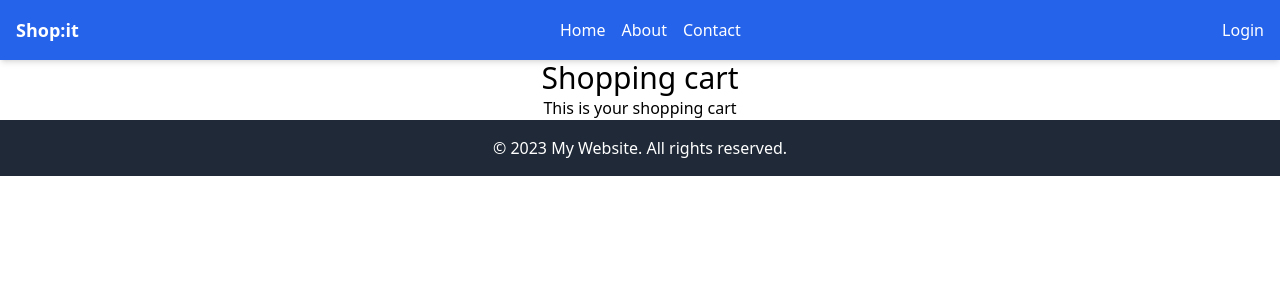
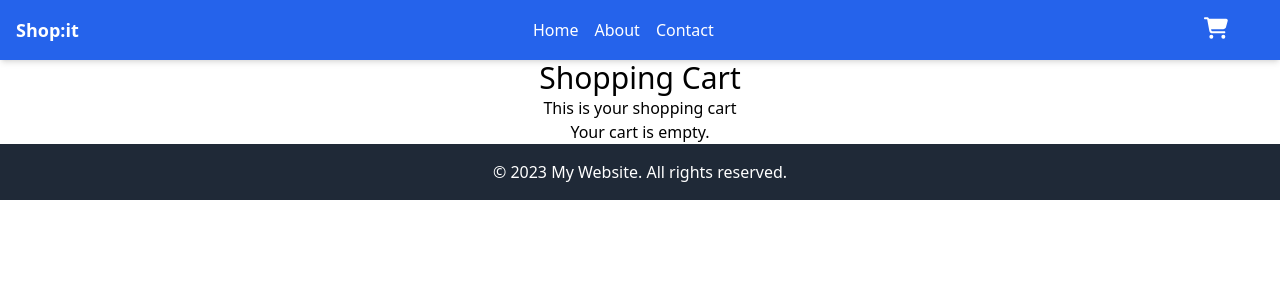
Before and after one commit to EliseAur/ecom-store, a React (Vite) app: page /cart in a window 1280 px wide. Shown: the top 300 px of the page. Built offline with nearby package versions, Linux system fonts and the light colour scheme.

Commit message:
Adding cart functionality to the page

```diff
--- a/src/components/header.jsx
+++ b/src/components/header.jsx
@@ -3,9 +3,9 @@ import { Link, useLocation } from "react-router-dom";
 import { FontAwesomeIcon } from "@fortawesome/react-fontawesome";
 import { faBars, faTimes, faCartShopping } from "@fortawesome/free-solid-svg-icons";
 
-function Header() {
+function Header({ cart }) {
   const [isOpen, setIsOpen] = useState(false);
-  const cartItemCount = 3; // Placeholder number for now
+  // const cartItemCount = 3; // Placeholder number for now
   const location = useLocation();
 
   const toggleMenu = () => {
@@ -16,6 +16,8 @@ function Header() {
   useEffect(() => {
     setIsOpen(false);
   }, [location]);
+
+  const totalCartItems = cart.reduce((sum, product) => sum + product.quantity, 0);
 
   return (
     <header className="bg-blue-600 text-white shadow-md w-full">
@@ -29,9 +31,9 @@ function Header() {
           <span className="relative mx-9">
             <Link to="/cart" className="hover:text-gray-200">
               <FontAwesomeIcon icon={faCartShopping} className="h-6 w-6" />
-              {cartItemCount > 0 && (
+              {totalCartItems > 0 && (
                 <span className="absolute bottom-3 left-5 inline-flex items-center justify-center px-1.5 py-1 text-[10px] font-bold leading-none text-red-100 bg-red-600 rounded-full">
-                  {cartItemCount}
+                  {totalCartItems}
                 </span>
               )}
             </Link>
@@ -51,9 +53,19 @@ function Header() {
             Contact
           </Link>
         </nav>
-        <Link to="/login" className="hover:text-gray-200 hidden md:block">
+        {/* <Link to="/login" className="hover:text-gray-200 hidden md:block">
           Login
-        </Link>
+        </Link> */}
+        <span className="relative mx-9 hidden md:block">
+          <Link to="/cart" className="hover:text-gray-200">
+            <FontAwesomeIcon icon={faCartShopping} className="h-6 w-6" />
+            {totalCartItems > 0 && (
+              <span className="absolute bottom-3 left-5 inline-flex items-center justify-center px-1.5 py-1 text-[10px] font-bold leading-none text-red-100 bg-red-600 rounded-full">
+                {totalCartItems}
+              </span>
+            )}
+          </Link>
+        </span>
       </div>
       {isOpen && (
         <div className="fixed inset-0 bg-blue-600 text-white flex flex-col items-center justify-start z-50">
@@ -71,18 +83,14 @@ function Header() {
               Contact
             </Link>
             <div className="relative">
-              <Link to="/cart" className="hover:text-gray-200">
-                <FontAwesomeIcon icon={faCartShopping} className="h-6 w-6" />
-                {cartItemCount > 0 && (
-                  <span className="absolute bottom-3 left-5 inline-flex items-center justify-center px-1.5 py-1 text-[10px] font-bold leading-none text-red-100 bg-red-600 rounded-full">
-                    {cartItemCount}
-                  </span>
-                )}
+              <Link to="/cart" className="block px-4 py-2 hover:text-gray-200">
+                Cart
+                <FontAwesomeIcon icon={faCartShopping} className="h-5 w-5 px-2" />
               </Link>
             </div>
-            <Link to="/login" className="block px-4 py-2 hover:text-gray-200">
+            {/* <Link to="/login" className="block px-4 py-2 hover:text-gray-200">
               Login
-            </Link>
+            </Link> */}
           </div>
         </div>
       )}
--- a/src/layouts/mainLayout.jsx
+++ b/src/layouts/mainLayout.jsx
@@ -1,11 +1,19 @@
+import { useState } from "react";
 import { Header, Footer } from "../components";
 import { Outlet } from "react-router-dom";
+import { addToCart as addToCartUtil } from "../utils";
 
 function MainLayout() {
+  const [cart, setCart] = useState([]);
+
+  const addToCart = (product) => {
+    setCart((prevCart) => addToCartUtil(prevCart, product));
+  };
+
   return (
     <div id="main-container" className="">
-      <Header />
-      <Outlet />
+      <Header cart={cart} />
+      <Outlet context={{ cart, setCart, addToCart }} />
       <Footer />
     </div>
   );
--- a/src/pages/cart.jsx
+++ b/src/pages/cart.jsx
@@ -1,9 +1,76 @@
+import { Link, useOutletContext } from "react-router-dom";
+import { calculateDiscount } from "../utils/calculateDiscount";
+import { groupProductsById } from "../utils/groupProductsById";
+
 function Cart() {
+  const { cart, setCart } = useOutletContext();
+  const groupedProducts = groupProductsById(cart);
+  const total = groupedProducts.reduce((sum, product) => sum + product.discountedPrice * product.quantity, 0);
+
+  const handleQuantityChange = (productId, newQuantity) => {
+    if (newQuantity <= 0) {
+      setCart((prevCart) => prevCart.filter((product) => product.id !== productId));
+    } else {
+      setCart((prevCart) => prevCart.map((product) => (product.id === productId ? { ...product, quantity: newQuantity } : product)));
+    }
+  };
+
   return (
     <div id="main-container" className="container mx-auto">
       <main className="text-center">
-        <h1 className="text-3xl">Shopping cart</h1>
+        <h1 className="text-3xl">Shopping Cart</h1>
         <p>This is your shopping cart</p>
+        {groupedProducts.length === 0 ? (
+          <p>Your cart is empty.</p>
+        ) : (
+          <div className="overflow-x-auto">
+            <table className="min-w-full bg-white">
+              <thead>
+                <tr>
+                  <th className="py-2 text-xs sm:text-base">Product</th>
+                  <th className="py-2 text-xs sm:text-base">Quantity</th>
+                  <th className="py-2 text-xs sm:text-base">Price</th>
+                  <th className="py-2 text-xs sm:text-base">Total</th>
+                </tr>
+              </thead>
+              <tbody>
+                {groupedProducts.map((product, index) => {
+                  const discountInfo = calculateDiscount(product);
+                  const totalPrice = product.discountedPrice * product.quantity;
+                  return (
+                    <tr key={index} className="border-b">
+                      <td className="py-2 text-xs sm:text-base">
+                        <Link to={`/product/${product.id}`} className="flex flex-col items-center">
+                          <img src={product.image.url} alt={product.image.alt} className="w-12 h-12 object-cover rounded-md hover:opacity-75 transition-opacity duration-200" />
+                          <div className="hover:underline">{product.title}</div>
+                          {discountInfo && <div className="text-red-600">On sale: -{discountInfo.discountPercentage.toFixed(2)}%</div>}
+                        </Link>
+                      </td>
+                      <td className="py-2">
+                        <input
+                          type="number"
+                          value={product.quantity}
+                          min="0"
+                          className="w-12 text-center border rounded"
+                          onChange={(e) => handleQuantityChange(product.id, parseInt(e.target.value))}
+                        />
+                      </td>
+                      <td className="py-2">${product.discountedPrice.toFixed(2)}</td>
+                      <td className="py-2">${totalPrice.toFixed(2)}</td>
+                    </tr>
+                  );
+                })}
+                <tr className="font-bold">
+                  <td className="w-1/3 py-2 text-xs sm:text-base">Total:</td>
+                  <td className="w-2/9 py-2 text-xs sm:text-base"></td>
+                  <td className="w-2/9 py-2 text-xs sm:text-base"></td>
+                  <td className="w-2/9 py-2 text-xs sm:text-base">${total.toFixed(2)}</td>
+                </tr>
+              </tbody>
+            </table>
+            <button className="mt-4 bg-blue-600 text-white px-4 py-2 rounded-md hover:bg-blue-700">Checkout</button>
+          </div>
+        )}
       </main>
     </div>
   );
--- a/src/pages/productDetail.jsx
+++ b/src/pages/productDetail.jsx
@@ -1,11 +1,12 @@
 import { useState, useEffect } from "react";
-import { useParams } from "react-router-dom";
+import { useParams, useOutletContext } from "react-router-dom";
 import { fetchProductDetails } from "../api";
 import { ProductDetailContent } from "../components";
 import { ErrorMessage } from "../components";
 
 function ProductDetail() {
   const { id } = useParams();
+  const { addToCart } = useOutletContext();
   const [product, setProduct] = useState(null);
   const [error, setError] = useState(null);
 
@@ -28,18 +29,8 @@ function ProductDetail() {
 
   const handleAddToCart = (product) => {
     console.log("Add to Cart:", product);
-    // Implement the logic to add the product to the cart later
+    addToCart({ ...product, quantity: 1 });
   };
-
-  // if (error) {
-  //   return (
-  //     <div>
-  //       <h2>Error: {error.message}</h2>
-  //       <p>Status: {error.status}</p>
-  //       <p>Status code: {error.statusCode}</p>
-  //     </div>
-  //   );
-  // }
 
   if (error) {
     return <ErrorMessage message={error.message} status={error.status} statusCode={error.statusCode} />;
--- /dev/null
+++ b/src/utils/addToCart.js
@@ -0,0 +1,8 @@
+export const addToCart = (cart, product) => {
+  const existingProduct = cart.find((item) => item.id === product.id);
+  if (existingProduct) {
+    return cart.map((item) => (item.id === product.id ? { ...item, quantity: item.quantity + 1 } : item));
+  } else {
+    return [...cart, { ...product, quantity: 1 }];
+  }
+};
--- /dev/null
+++ b/src/utils/calculateDiscount.js
@@ -0,0 +1,9 @@
+export function calculateDiscount(product) {
+  const { price, discountedPrice } = product;
+  if (discountedPrice >= price) {
+    return null;
+  }
+  const discount = price - discountedPrice;
+  const discountPercentage = (discount / price) * 100;
+  return { discount, discountPercentage, product };
+}
--- /dev/null
+++ b/src/utils/groupProductsById.js
@@ -0,0 +1,12 @@
+export function groupProductsById(cart) {
+  const groupedProducts = cart.reduce((groupedProducts, product) => {
+    const existingProduct = groupedProducts.find((item) => item.id === product.id);
+    if (existingProduct) {
+      existingProduct.quantity += product.quantity;
+    } else {
+      groupedProducts.push({ ...product });
+    }
+    return groupedProducts;
+  }, []);
+  return groupedProducts;
+}
--- a/src/utils/index.js
+++ b/src/utils/index.js
@@ -1,3 +1,6 @@
 import { filterProducts } from "./filterProducts";
+import { calculateDiscount } from "./calculateDiscount";
+import { groupProductsById } from "./groupProductsById";
+import { addToCart } from "./addToCart";
 
-export { filterProducts };
+export { filterProducts, calculateDiscount, groupProductsById, addToCart };
```
Also changed, not shown: src/components/productDetailContent.jsx (+7 -4 lines).
